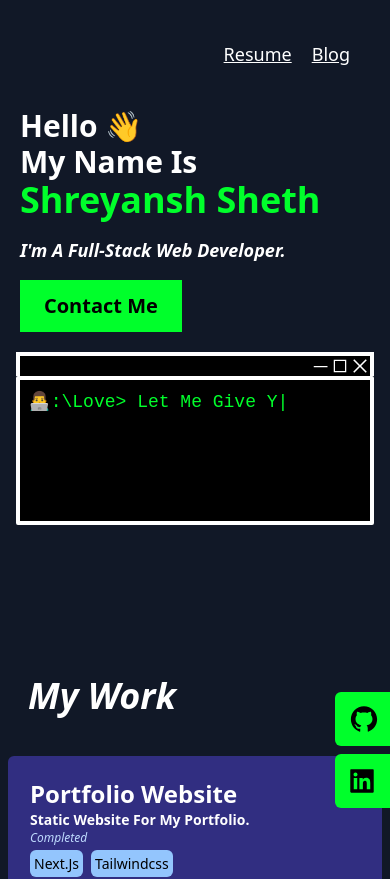
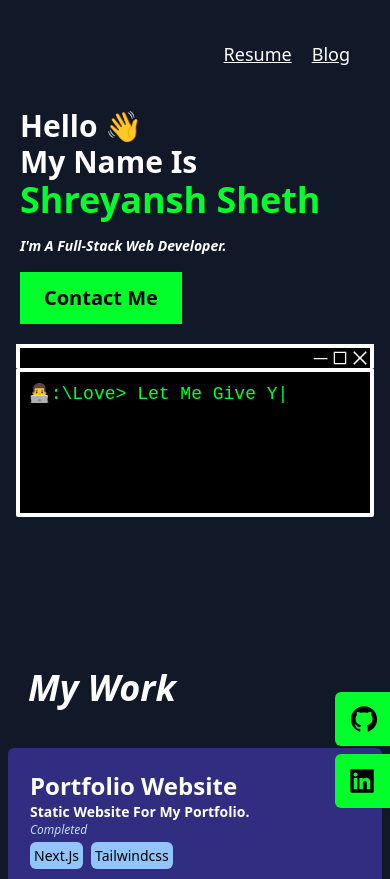
Before and after one commit to Shreyansh-Sheth/Portfolio-website, a Next.js app: page / in a window 390 px wide. Shown: the top 879 px of the page. Built offline with nearby package versions, Linux system fonts and the light colour scheme; what @tailwindcss/typography would draw is missing.

Commit message:
there is something weong index.tsx line 48

```diff
--- a/pages/index.tsx
+++ b/pages/index.tsx
@@ -38,14 +38,17 @@ export default function Home() {
 
       <header className="lg:flex lg:justify-between max-h-full lg:mt-32  md:mt-40 align-middle ">
         <div className="m-5 flex-col space-y-4 ">
-          <p className="sm:text-6xl text-3xl font-bold">
+          <div key="upper" className="sm:text-6xl text-3xl font-bold">
             <p className="sm:text-6xl text-3xl font-bold ">Hello 👋</p>
             My Name Is{" "}
             <span className="text-primary font-black  block sm:text-7xl text-4xl whitespace-pre-wrap">
               Shreyansh Sheth
             </span>
-          </p>
-          <p className="text-lg capitalize font-semibold italic ">
+          </div>
+          <p
+            key="lower"
+            className="text-sm md:text-lg capitalize font-semibold italic "
+          >
             I'm a Full-Stack Web Developer.
           </p>
 
```
